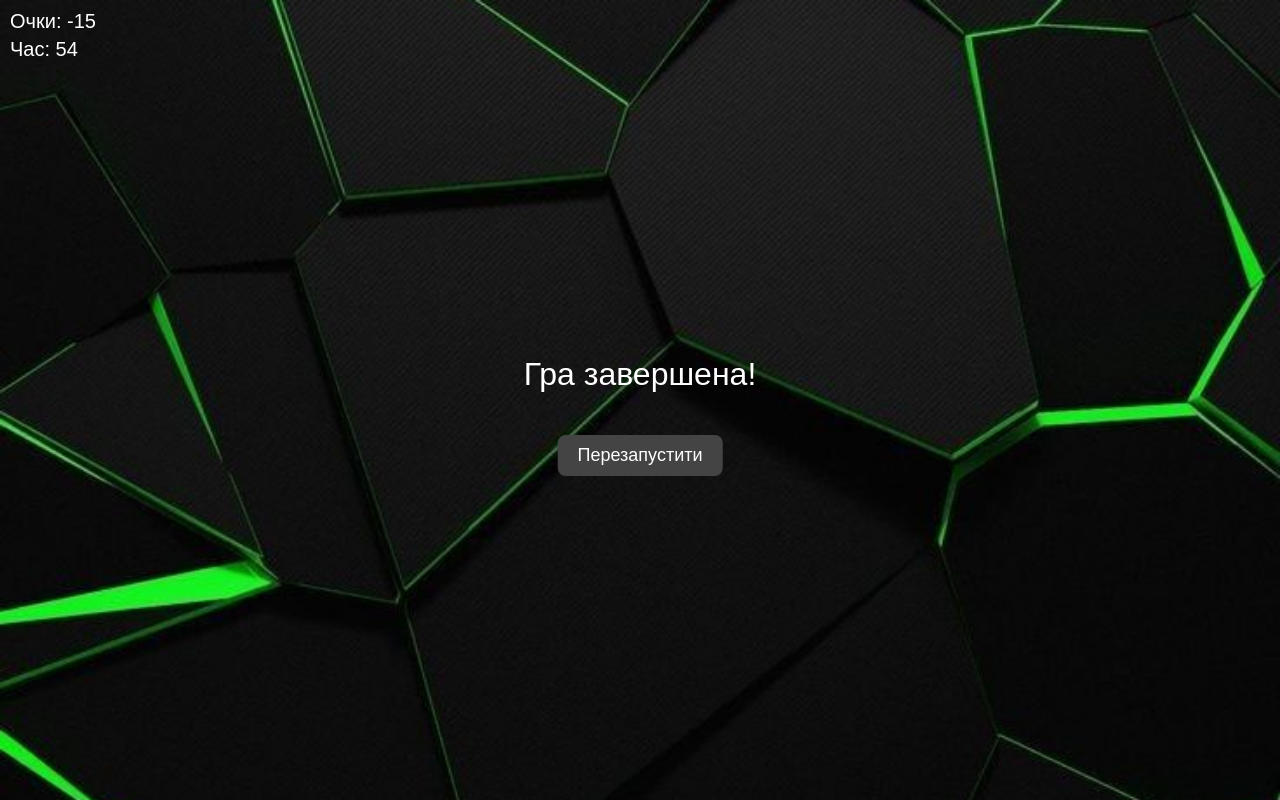
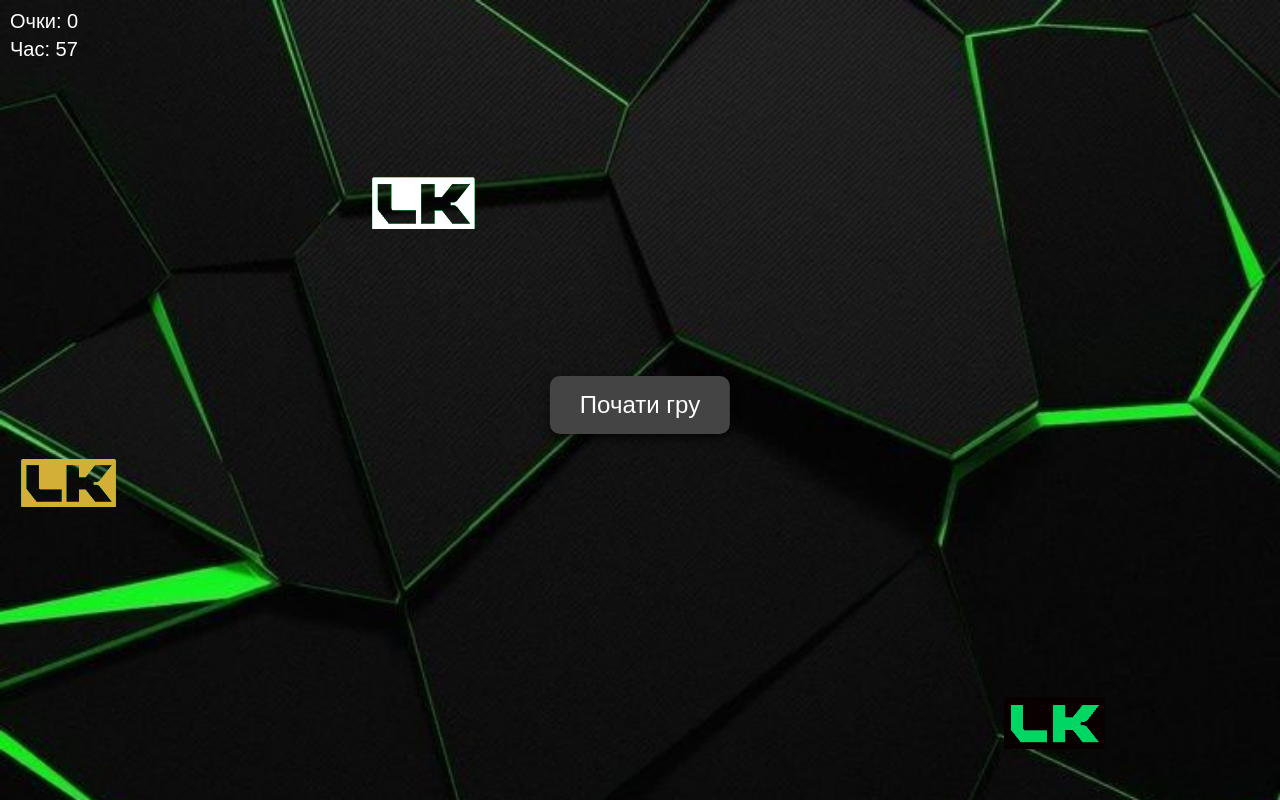
Before and after one commit to vadymkolotiuk/vadymkolotiuk.github.io, a plain HTML site: page index.html in a window 1280 px wide. Both pictures are taken after a click on the button "Почати гру". Drawn offline with Linux system fonts and the light colour scheme.

Commit message:
Update index.html

```diff
--- a/index.html
+++ b/index.html
@@ -343,8 +343,20 @@ function restartGame() {
 }
 
 function startGame() {
-  startScreen.style.display = 'none'; // Hide start screen
-  restartGame(); // Restart the game to initialize
+ score = 0;
+  missed = 0;
+  level = 1;
+  paused = false;
+  gameOver = false;
+  timeLeft = fastMode ? 30 : 60;
+  logos = [];
+  bombs = [];
+  updateScore();
+  timerDiv.textContent = "Час: " + timeLeft;
+  gameOverDiv.style.display = 'none';
+  spawnLogo();
+  spawnBomb();
+  spawnBonus();
   draw();
   countdown();
 }
```
